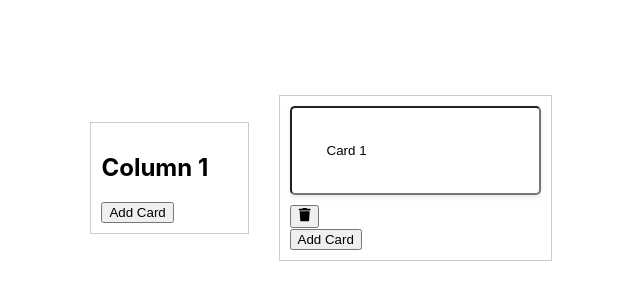
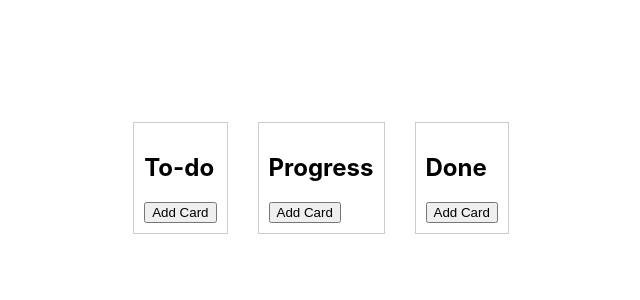
Before and after one commit to EricLarwa/Backlog, a React (Create React App) app in the folder my-app/: page / in a window 1280 px wide. Shown: the part 222-522 px from the top of the page, without its empty margins (319-959 px from the left). Built offline with nearby package versions, Linux system fonts and the light colour scheme.

Commit message:
secondAttemp

```diff
--- a/my-app/src/App.css
+++ b/my-app/src/App.css
@@ -21,7 +21,8 @@ div .container {
   display: flex;
   justify-content: center;
   align-items: center;
-  height: 100vh
+  height: 100vh;
+
 }
 
 .column {
--- a/my-app/src/App.js
+++ b/my-app/src/App.js
@@ -1,13 +1,13 @@
-import logo from './logo.svg';
 import './App.css';
 import Input from './Components/TaskInput'
 
 function App() {
   return (
+  <nav>
     <div className="App">
       <Input />
-
     </div>
+  </nav>
   );
 }
 
--- a/my-app/src/Components/TaskInput.js
+++ b/my-app/src/Components/TaskInput.js
@@ -1,14 +1,14 @@
 import { React, useState } from 'react'
 import { Button} from 'react-bootstrap'
-
 import { FaTrash } from 'react-icons/fa'
 import HeaderArea from './HeaderArea'
 
 const Input = () => {
 
     const [columns, setColumns] = useState([
-        [{ type: 'header', content: 'Column 1' }],
-        [{ type: 'card', content: 'Card 1' }]
+        [{ type: 'header', content: 'To-do' }],
+        [{ type: 'header', content: 'Progress' }],
+        [{ type: 'header', content: 'Done' }]
       ]);
 
     const addCard = (columnIndex) => {
```
